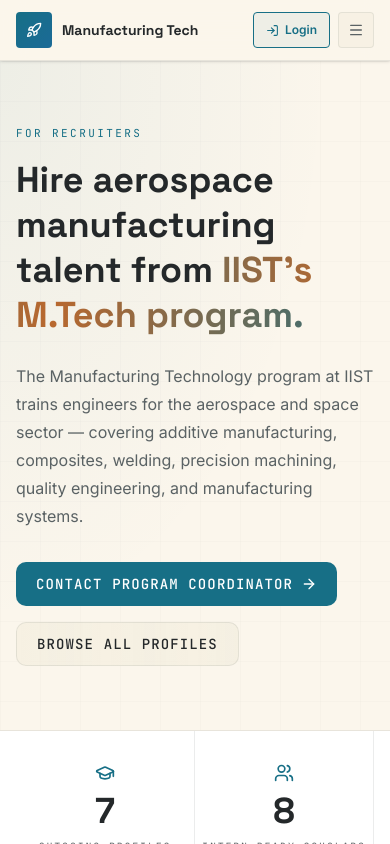
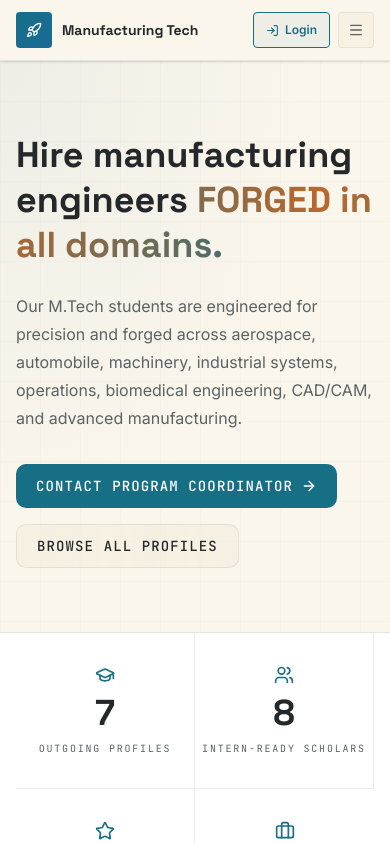
Before and after one commit to Pranay1004/iistmanufacturing, a Next.js app: page /placements in a window 390 px wide. Shown: the top 844 px of the page. Built offline with nearby package versions, Linux system fonts and the light colour scheme.

Commit message:
Remove profile counts from directory and overhaul placements copy for multi-industry versatility (Aerospace, Automobile, Machinery, Industrial, Operations, Biomedical, CAM, CAD)

```diff
--- a/src/app/placements/page.tsx
+++ b/src/app/placements/page.tsx
@@ -79,15 +79,13 @@
           <div className="absolute inset-0 surface-grid pointer-events-none opacity-50" />
           <div className="relative mx-auto max-w-7xl px-4 py-16 sm:px-6 sm:py-20 lg:px-8">
             <ScrollReveal>
-              <SectionLabel className="mb-4">For Recruiters</SectionLabel>
               <h1 className="mt-2 max-w-4xl font-display text-4xl font-bold leading-tight text-[var(--ceramic)] sm:text-5xl lg:text-6xl">
-                Hire aerospace manufacturing talent from{" "}
-                <span className="gradient-shimmer">IIST's M.Tech program.</span>
+                Hire manufacturing engineers{" "}
+                <span className="gradient-shimmer">FORGED in all domains.</span>
               </h1>
               <p className="mt-6 max-w-3xl text-base leading-7 text-[var(--ceramic-muted)] sm:text-lg">
-                The Manufacturing Technology program at IIST trains engineers for the aerospace
-                and space sector — covering additive manufacturing, composites, welding, precision
-                machining, quality engineering, and manufacturing systems.
+                Our M.Tech students are engineered for precision and forged across aerospace, automobile,
+                machinery, industrial systems, operations, biomedical engineering, CAD/CAM, and advanced manufacturing.
               </p>
               <div className="mt-8 flex flex-wrap gap-4">
                 <MetalButton href="mailto:sooraj@iist.ac.in" variant="primary">
@@ -232,8 +230,7 @@
                 Core competency domains
               </h2>
               <p className="mt-3 max-w-2xl text-sm leading-6 text-[var(--ceramic-muted)]">
-                Profiles are distributed across six core manufacturing domains, each aligned to
-                aerospace and space industry requirements.
+                Profiles are distributed across six core manufacturing competency domains, versatile enough for high-tech sectors spanning aerospace, automotive, machinery, biomedical systems, CAD/CAM, and industrial operations.
               </p>
             </ScrollReveal>
 
@@ -277,16 +274,13 @@
                   <p>
                     The M.Tech Manufacturing Technology program at the Indian Institute of Space
                     Science & Technology (IIST) is a 2-year postgraduate program embedded in the
-                    Aerospace Engineering department.
+                    Aerospace Engineering department, focusing on multi-disciplinary engineering excellence.
                   </p>
                   <p>
-                    Students receive exposure to ISRO facilities including CMSE, IISU, VSSC and LPSC
-                    through industrial visits, internships, and case studies oriented around
-                    space-grade manufacturing challenges.
+                    While our roots lie in handling demanding aerospace-grade challenges with exposure to ISRO facilities (VSSC, LPSC, CMSE, IISU), the training builds a core foundation of versatility. Our students are prepared to tackle precision engineering in automobile, biomedical devices, heavy machinery, and industrial operations.
                   </p>
                   <p>
-                    Graduates are equipped for roles in aerospace manufacturing, defence production,
-                    advanced R&amp;D labs, and cutting-edge manufacturing enterprises.
+                    Graduates are equipped for diverse, high-impact roles in aerospace and defense production, automotive manufacturing, advanced biomedical machinery, operations management, CAD/CAM software development, and cutting-edge R&D labs.
                   </p>
                 </div>
               </ScrollReveal>
--- a/src/components/people-directory.tsx
+++ b/src/components/people-directory.tsx
@@ -165,17 +165,6 @@
 
           {/* Directory Grid */}
           <section className="flex flex-col gap-6">
-            <div className="flex justify-between items-center">
-              <p className="font-data text-xs uppercase tracking-[0.18em] text-[var(--ceramic-muted)] select-none">
-                Showing {Math.min(visibleCount, filtered.length)} of {filtered.length} profiles
-              </p>
-              {visibleCount < filtered.length && (
-                <span className="font-data text-[10px] text-[var(--arc-blue)] animate-pulse uppercase select-none">
-                  ▼ Scroll to reveal more profiles
-                </span>
-              )}
-            </div>
-
             <div className="grid gap-4 md:grid-cols-2">
               {filtered.slice(0, visibleCount).map((person) => (
                 <PersonCard key={person.slug} person={person} onPreview={setPreview} />
```
